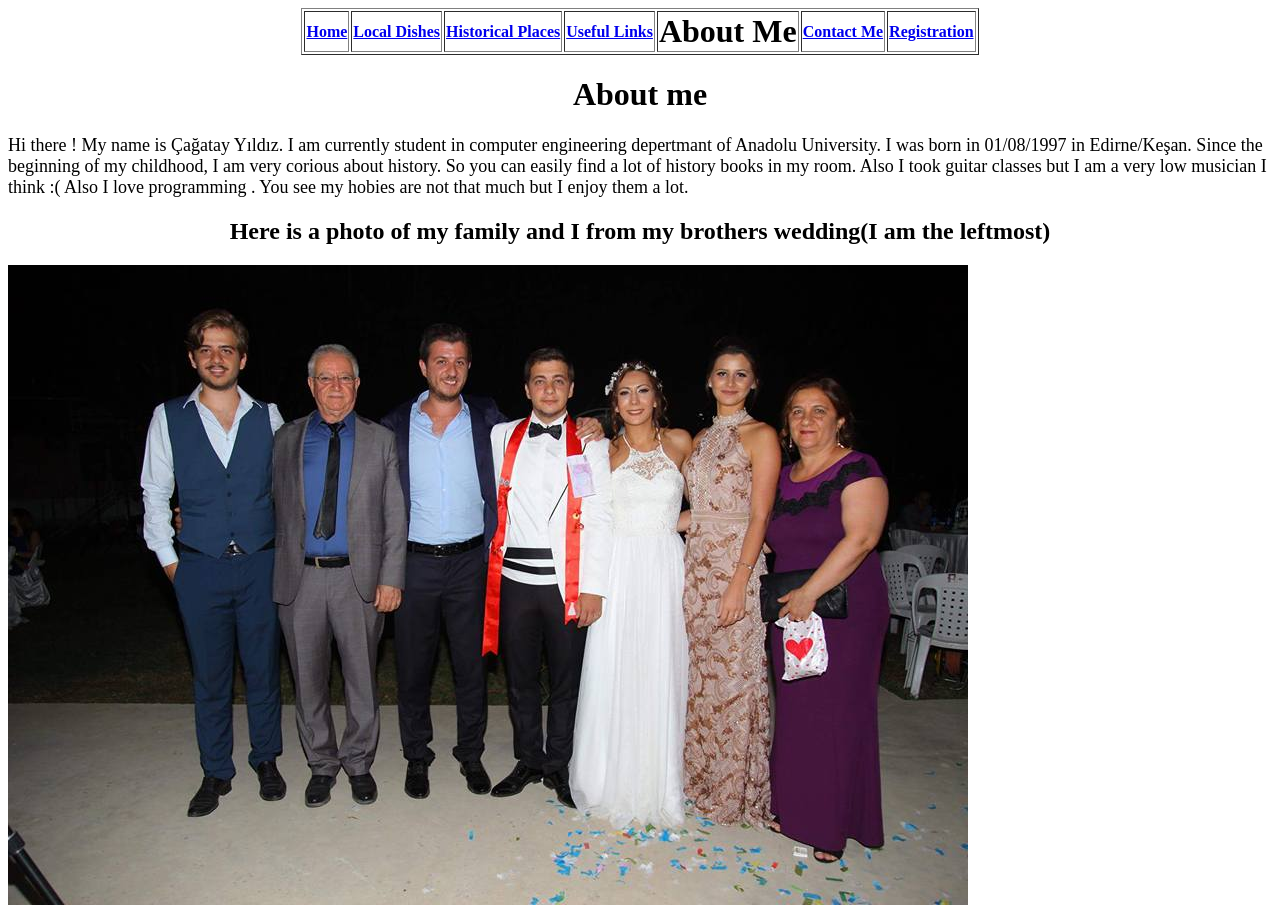
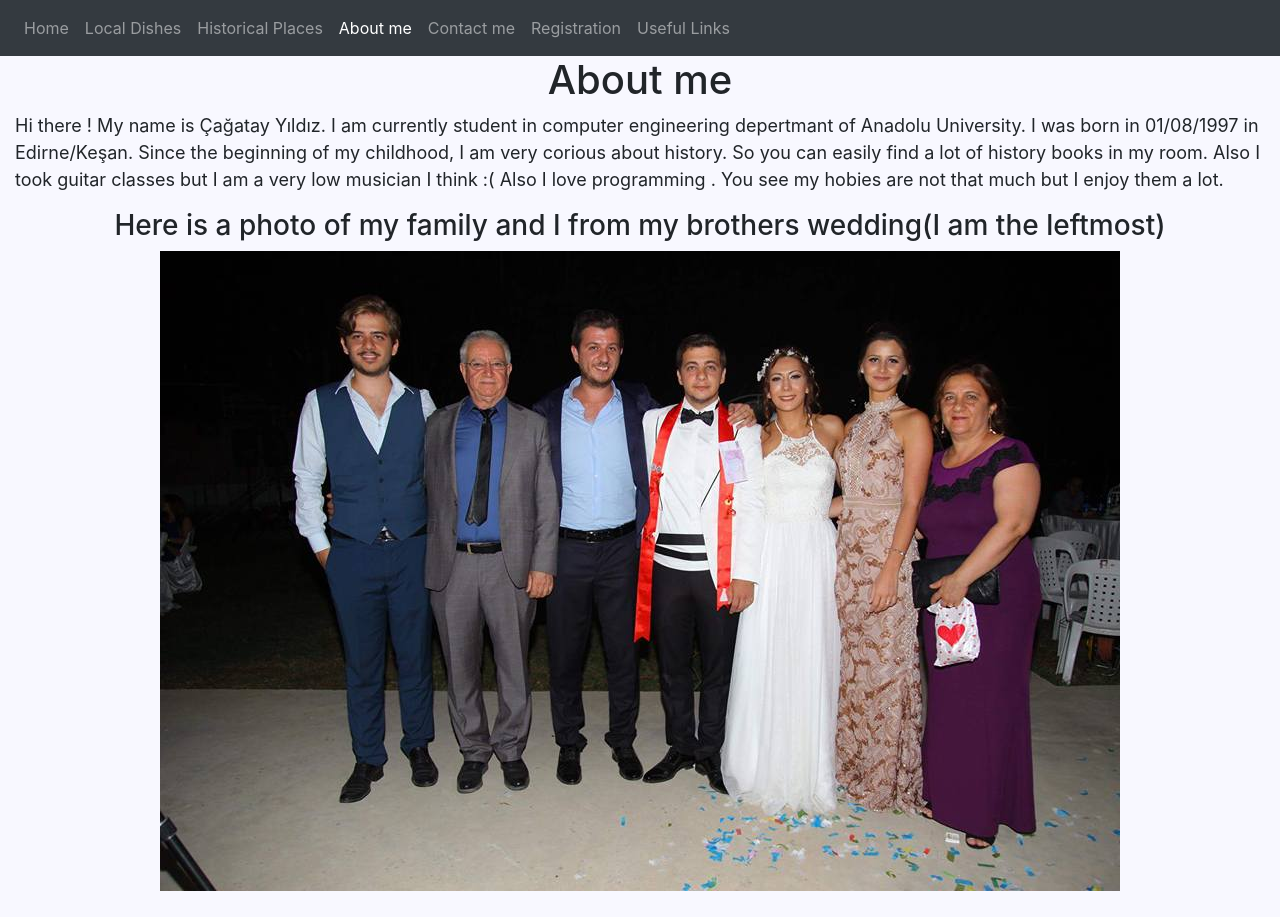
Before and after one commit to cagatayyildiiz/InternetProgramming, a plain HTML site: page aboutme.html in a window 1280 px wide. After the commit the page ends 891 px from the top, so only its background shows below. Drawn offline with nearby package versions, Linux system fonts and the light colour scheme.

Commit message:
Update aboutme.html

```diff
--- a/aboutme.html
+++ b/aboutme.html
@@ -2,30 +2,58 @@
 <html>
 <meta charset="UTF-8">
 <head>
-      <table border = "1" align="center">
+<link href="css/bootstrap_slate.css" rel="stylesheet">
+    <link href="css/bootstrap.css" rel="stylesheet">
+	<style>
+body {
+    background-color: GhostWhite;
+}
+</style>
 
-         <thead>
-            <tr>
-			   <th><a href="home.html" target="top" title="y" >Home</a></th>
-               <th><a href="localdishes.html" target="top" title="y" >Local Dishes</a></th>
-			   <th><a href="historicalplaces.html" target="top" title="2" >Historical Places</a> </th>
-			   <th><a href="usefullinks.html" target="top" title="3" >Useful Links </a></th>
-			   <th><font size="6">About Me</font> </th>
-			   <th><a href="contactme.html" target="top" title="5" >Contact Me</a> </th>
-			   <th><a href="registration.html" target="top" title="5" >Registration</a>  </th>
-            </tr>
-         </thead>
-         </tbody>
-      </table>
+      <nav class="navbar navbar-expand-sm bg-dark navbar-dark">
+	<ul class="navbar-nav">
+
+	<li class="nav-item  ">
+	<a class="nav-link" href="Home.html">Home</a>
+	</li>
+
+	<li class="nav-item">
+      <a class="nav-link" href="localdishes.html">Local Dishes</a>
+    </li>
+
+
+    <li class="nav-item">
+      <a class="nav-link" href="historicalplaces.html">Historical Places</a>
+    </li>
+
+	<li class="nav-item active ">
+      <a class="nav-link" href="">About me</a>
+    </li>
+
+	<li class="nav-item">
+      <a class="nav-link" href="contactme.html">Contact me</a>
+    </li>
+
+	<li class="nav-item">
+      <a class="nav-link" href="registration.html">Registration</a>
+    </li>
+
+	<li class="nav-item">
+      <a class="nav-link" href="usefullinks.html">Useful Links</a>
+    </li>
+	</nav>
 </head>
 <body>
+<div class="container-fluid">
 <h1 align="center">About me </h1>
 <p><font size="4">Hi there ! My name is Çağatay Yıldız. I am currently student in computer engineering depertmant of Anadolu University. I was born in 01/08/1997 in Edirne/Keşan.
 Since the beginning of my childhood, I am very corious about history. So you can easily find a lot of history books in my room. Also I took guitar classes but I am a very low musician
 I think :( Also I love programming . You see my hobies are not that much but I enjoy them a lot.</font></p>
-<h2 align="center"> Here is a photo of my family and I from my brothers wedding(I am the leftmost)</h2>
-<img src="family.jpg" alt="family" height="640" width="960">
-
+<h3 align="center"> Here is a photo of my family and I from my brothers wedding(I am the leftmost)</h3>
+</div>
+<div class="container">
+<img  class="img-fluid mx-auto d-block" src="family.jpg" alt="family" height="640" width="960">
+</div>
 
 </body>
 </html>
```
